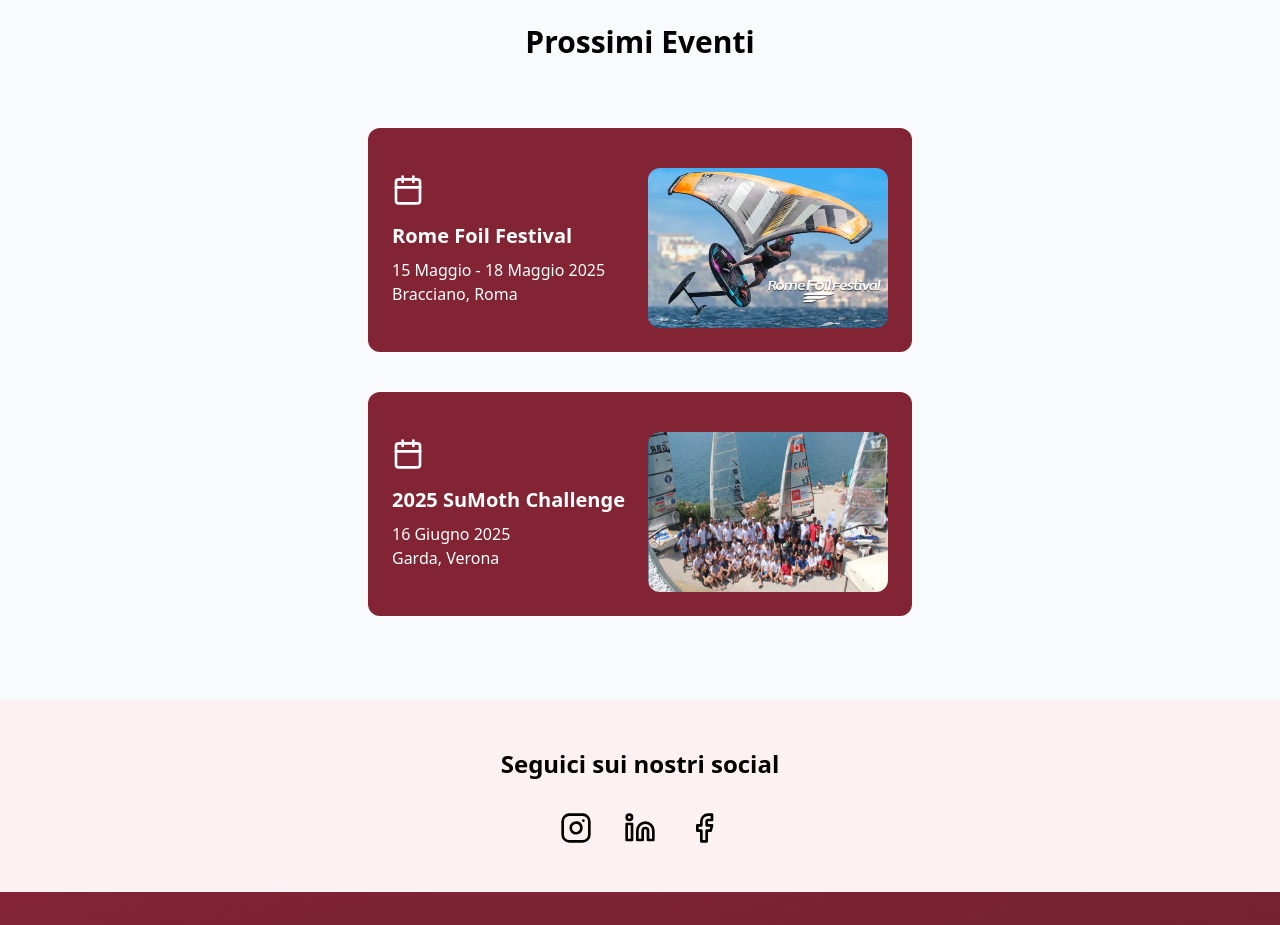
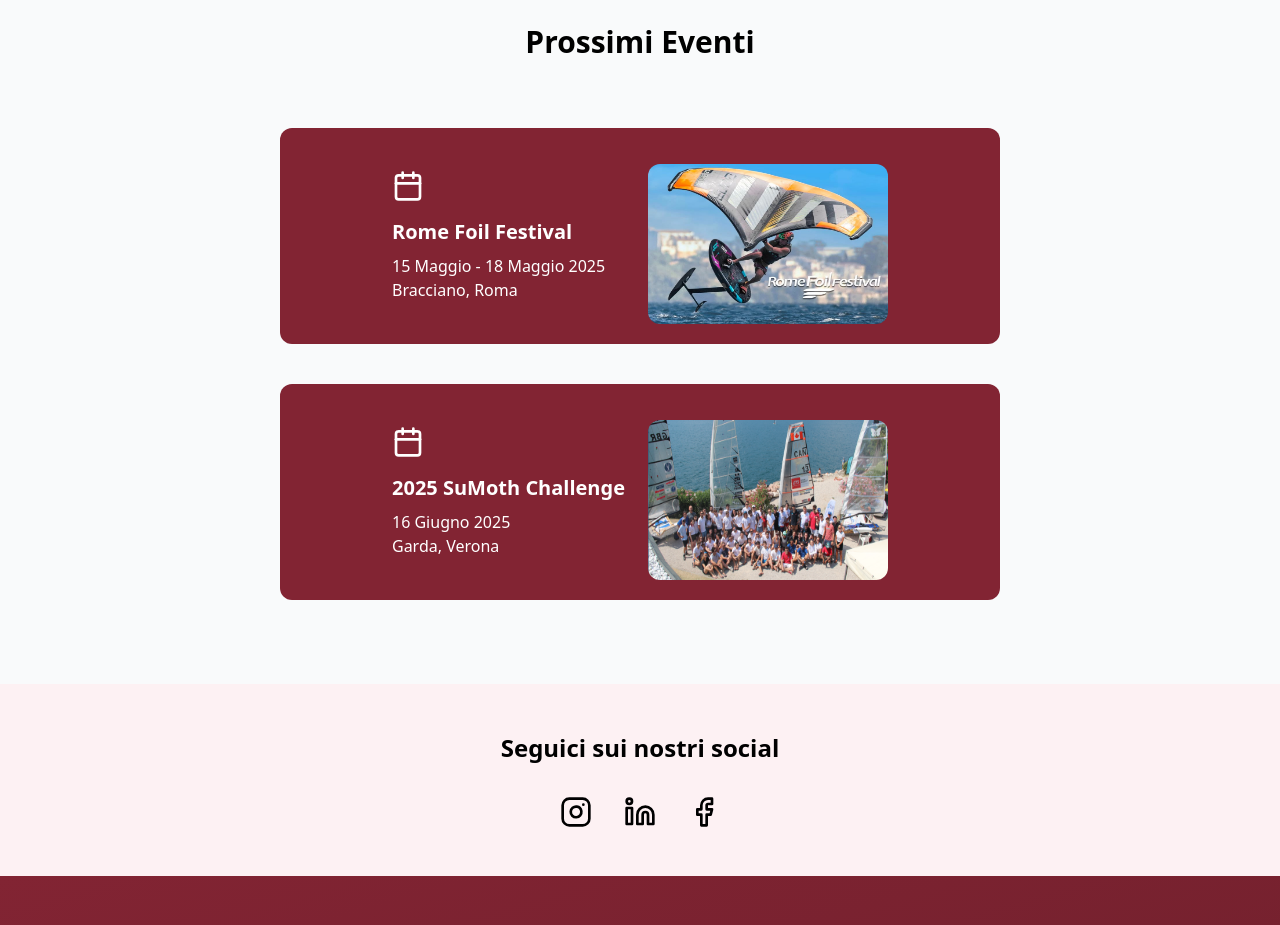
Before and after one commit to nannipy/sapienzafoilingteam, a Next.js app: page / in a window 1280 px wide. Shown: the part 840-1765 px from the top of the page. Built offline with nearby package versions, Linux system fonts and the light colour scheme.

Commit message:
fix(upcoming-events): aggiungere padding orizzontale per una migliore visualizzazione degli eventi

```diff
--- a/app/page.tsx
+++ b/app/page.tsx
@@ -77,7 +77,7 @@ export default function Home() {
           {upcomingEvents.map((event, index) => (
             <div
               key={index}
-              className="bg-[#822433] p-6  mx-auto rounded-xl transition-all duration-300 hover:transform hover:scale-105 md:grid md:grid-cols-2 gap-4 my-5"
+              className="bg-[#822433] p-6  px-16 md:px-28 md:py-5 mx-auto rounded-xl transition-all duration-300 hover:transform hover:scale-105 md:grid md:grid-cols-2 gap-4 my-5"
               onClick={() => window.open(event.link, '_blank')}
             >
               {/* Contenuto del testo a sinistra */}
```
